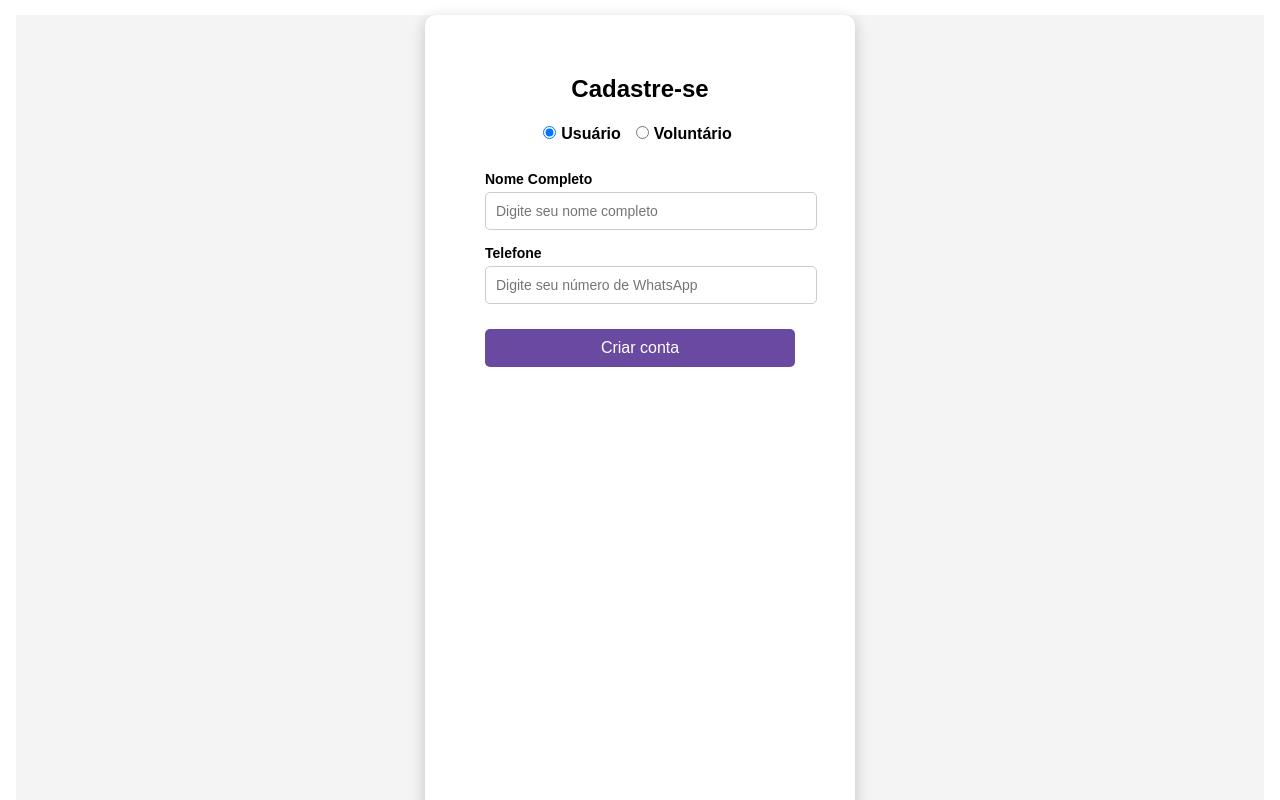
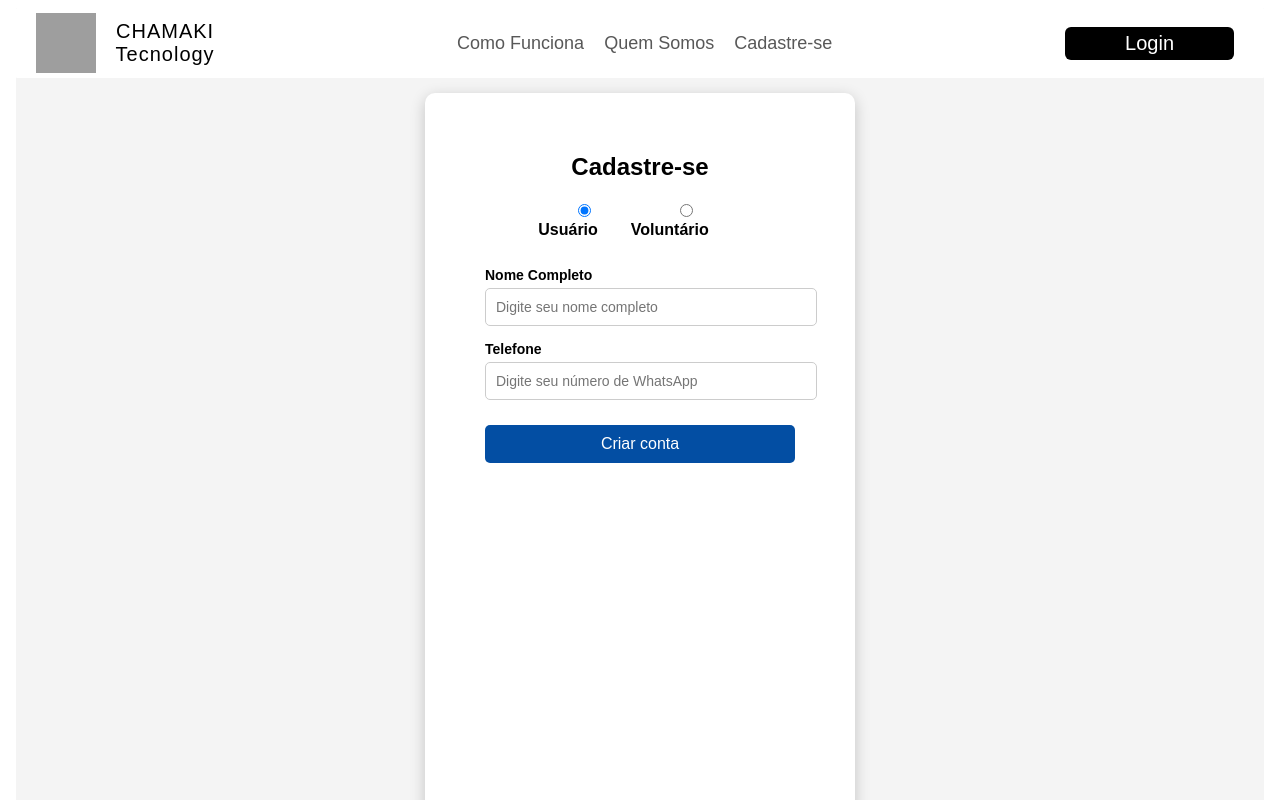
Before and after one commit to Anafcamargo/ProjetoIntegrador, a React (Create React App) app: page /Login/Cadastro in a window 1280 px wide. Shown: the top 800 px of the page. Built offline with nearby package versions, Linux system fonts and the light colour scheme; grey boxes are pictures that could not be loaded.

Commit message:
alterado cadastro e feita a pagina de voluntarios

```diff
--- a/src/App.tsx
+++ b/src/App.tsx
@@ -31,7 +31,9 @@ function App() {
         <Route path="/Cadastro" element={<Cadastro />} />
         <Route path="/Usuario" element={<Tela_Usuario />} />
         <Route path="/Voluntario" element={<Tela_Voluntario />} />
-        < Route path = '/EsqueciaSenha' element={ < EsqueciSenha /> } />
+        <Route path = '/EsqueciaSenha' element={ < EsqueciSenha /> } />
+        <Route path = '/TelaUsuario' element={ <Tela_Usuario/> } />
+        <Route path = '/TelaVoluntario' element={ <Tela_Voluntario/> } />
       </Routes>
 
     </div>
--- a/src/componentes/rodape/index.tsx
+++ b/src/componentes/rodape/index.tsx
@@ -2,10 +2,9 @@ function Rodape(){
     return(
         <div className="Rodape">
             <img src="logo2.png" alt=""
-            width= '60px' height='60px'/>
-
+            width= '60px' height='60px' />
             <div>
-                <h1>Assunto qualquer</h1>
+                Ao acessar nosso site você concorda com nossos termos de usos e as leis LGPD
             </div>
 
         </div>
--- a/src/estilo/estilo.css
+++ b/src/estilo/estilo.css
@@ -505,7 +505,7 @@ code {
   padding: 10px;
   border-radius: 5px;
   border: none;
-  background-color: #6a4aa1;
+  background-color: #034EA3;
   color: #fff;
   font-size: 16px;
   cursor: pointer;
@@ -908,3 +908,66 @@ right: 60%;
 position: absolute;
 
 }
+
+/*-------TELA DE USUARIO-----*/
+
+.BodyUsuario {
+  font-family: Arial, sans-serif;
+  background-color: #f7f7f7;
+  color: #333;
+  text-align: center;
+  margin: 0;
+  padding: 20px;
+}
+
+.containerTelaUsuario {
+  width: 100%;
+  border-radius: 8px;
+
+}
+
+h1 {
+  font-size: 2em;
+  color: #2c3e50;
+}
+
+p {
+  font-size: 1.2em;
+}
+
+label {
+  display: block;
+  font-size: 1.2em;
+
+}
+
+input, textarea, select {
+  width: 100%;
+  padding: 12px;
+  font-size: 1.2em;
+  border: 1px solid #ccc;
+  border-radius: 4px;
+}
+
+button {
+  background-color: #034EA3;
+  color: white;
+  padding: 15px 20px;
+  font-size: 1.5em;
+  border: none;
+  border-radius: 4px;
+  margin-top: 20px;
+  cursor: pointer;
+}
+
+button:hover {
+  background-color: #034EA3;
+}
+
+.hidden {
+  display: none;
+}
+
+#confirmationMessage {
+  margin-top: 20px;
+}
--- a/src/paginas/cadastro.tsx
+++ b/src/paginas/cadastro.tsx
@@ -1,4 +1,5 @@
 import React, { useState } from "react";
+import Cabecalho2 from "../componentes/cabecalho";
 import Rodape from "../componentes/rodape";
 import "../estilo/estilo.css"
 
@@ -16,6 +17,7 @@ function Cadastro() {
   return (
     <body className=" bodyCadastro">
 
+    <Cabecalho2/>
 
     <div className="containerCadastro">
       <h2 className="title">Cadastre-se</h2>
--- a/src/paginas/tela+usuario.tsx
+++ b/src/paginas/tela+usuario.tsx
@@ -1,14 +1,56 @@
 import Cabecalho from "../componentes/cabecalho";
 
-function Tela_Usuario(){
-    return(
-        <div>
+import React, { useState } from 'react';
+import '../estilo/estilo.css'
 
-    <Cabecalho />
-        AQUI É A TELA DO USUARIO
+function Teladeusuario() {
+  const [formSubmitted, setFormSubmitted] = useState(false);
 
+  const handleSubmit = (event: { preventDefault: () => void; }) => {
+    event.preventDefault();
+    setFormSubmitted(true);
+  };
+
+  return (
+    <body className="BodyUsuario">
+
+    <div className="containerTelaUsuario">
+        <Cabecalho/>
+      {!formSubmitted ? (
+        <>
+          <h1 className="tesxtoinicalusuario">Bem-vindo ao Suporte Técnico</h1>
+          <p>Preencha as informações abaixo para abrir um chamado:</p>
+
+          <form onSubmit={handleSubmit}>
+            <label htmlFor="name">Nome:</label>
+            <input type="text" id="name" name="name" required placeholder="Nome Completo" className="inputsUsuario" />
+
+            <label htmlFor="contact">Telefone ou Email:</label>
+            <input type="text" id="contact" name="contact" required placeholder="( ) 99999-9999" className="inputsUsuario"/>
+
+            <label htmlFor="issue">Descreva o Problema:</label>
+            <textarea id="issue" name="issue" rows= {5} required placeholder="Descreva o seu problema técnico de maneira simples e direta"></textarea>
+
+            <label htmlFor="urgency">Categorias:</label>
+            <select id="urgency" name="urgency">
+              <option value="baixa">Celular</option>
+              <option value="media">Computador</option>
+              <option value="alta">Tablet</option>
+              <option value="baixa">Notebook/Laptop</option>
+            </select>
+
+            <button type="submit">Enviar Chamado</button>
+          </form>
+        </>
+      ) : (
+        <div id="confirmationMessage">
+          <h2>Obrigado!</h2>
+          <p>Seu chamado foi registrado com sucesso. Em breve um de nossos voluntarios entrará em contato com você.</p>
         </div>
-    )
+      )}
+    </div>
+    </body>
+  );
 }
 
-export default Tela_Usuario;
+export default Teladeusuario;
```
Also changed, not shown: src/componentes/cabecalho/index2.tsx (deleted, +0 -33 lines), src/componentes/cabecalho2/index2.tsx (added, +21 -0 lines).
